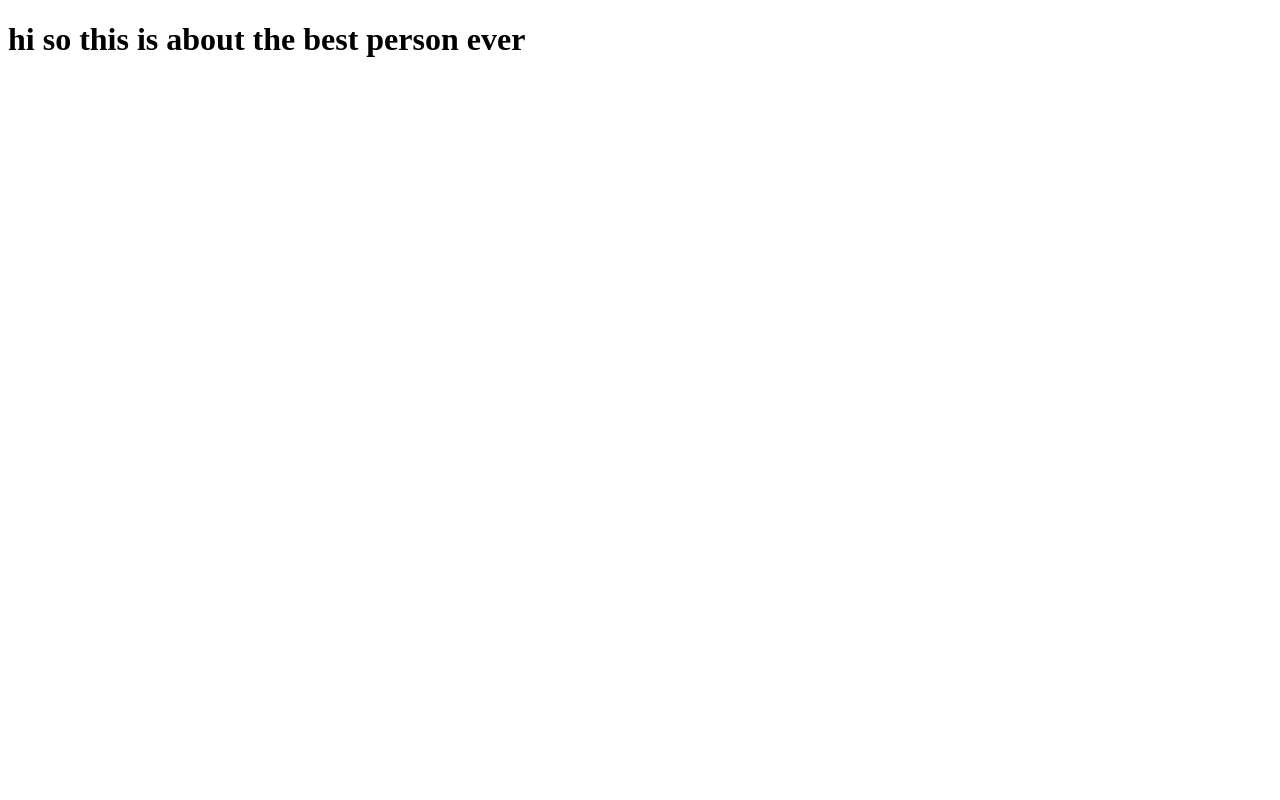
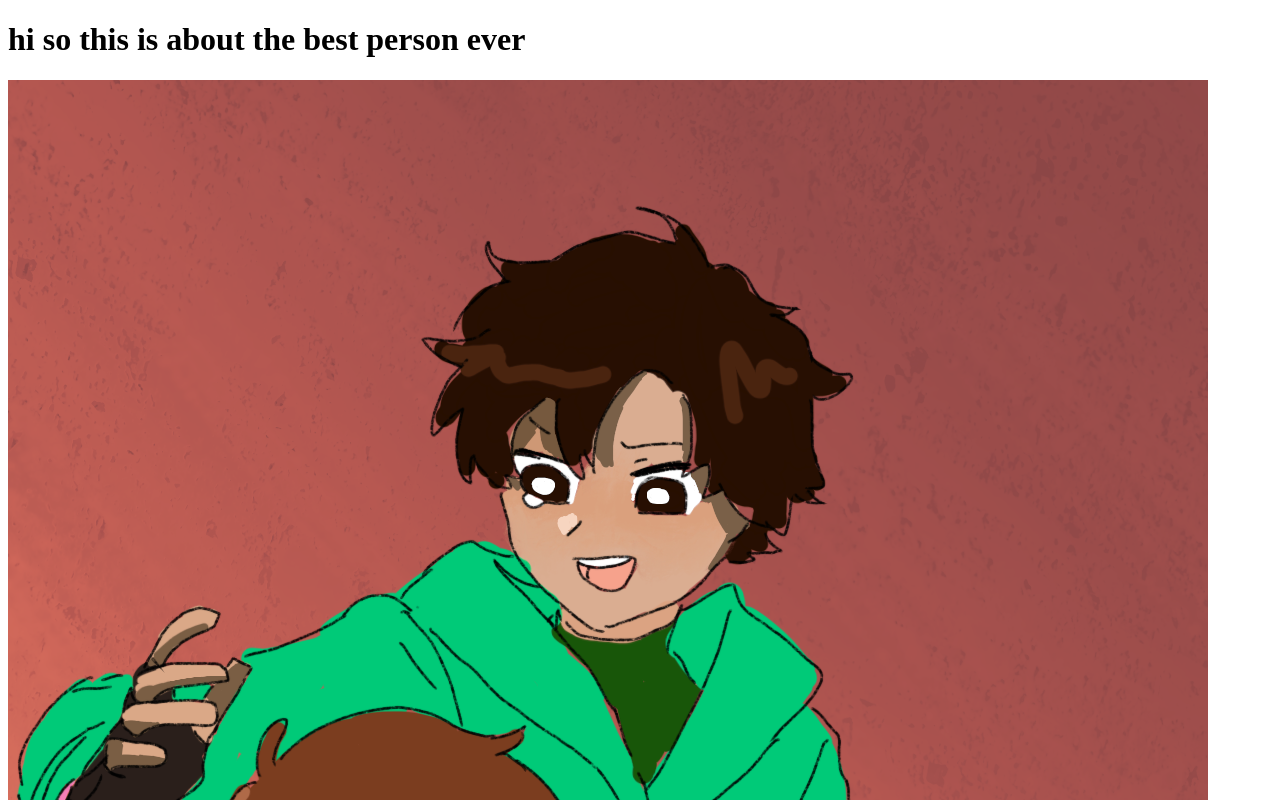
Before and after one commit to breezlia/2024-website, a plain HTML site: page j.html in a window 1280 px wide. Shown: the top 800 px of the page. Drawn offline with Linux system fonts and the light colour scheme.

Commit message:
Update j.html
should work v2

```diff
--- a/j.html
+++ b/j.html
@@ -5,6 +5,6 @@
   </head>
   <body class="love">
     <h1>hi so this is about the best person ever</h1>
-    <img src="WINK.PNG>
+    <img src="WINK.PNG">
   </body>
 </html>
```
